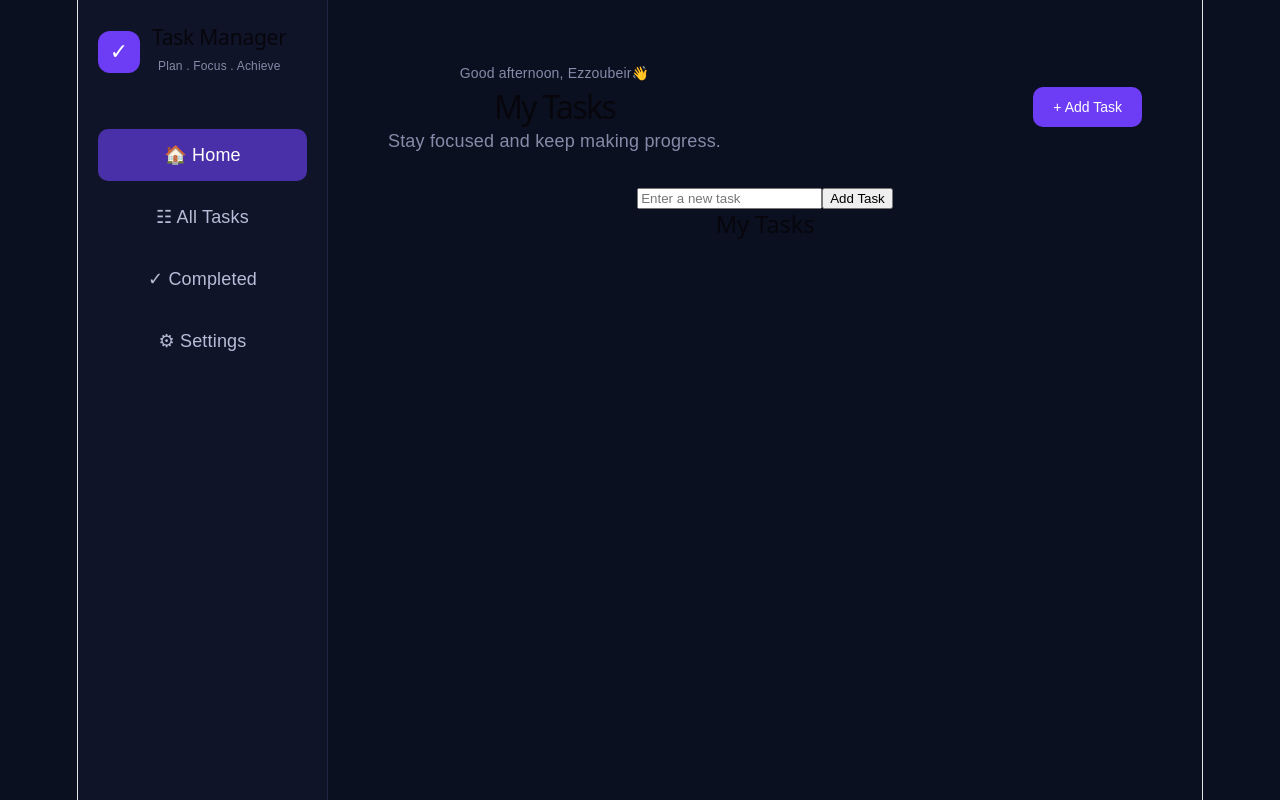
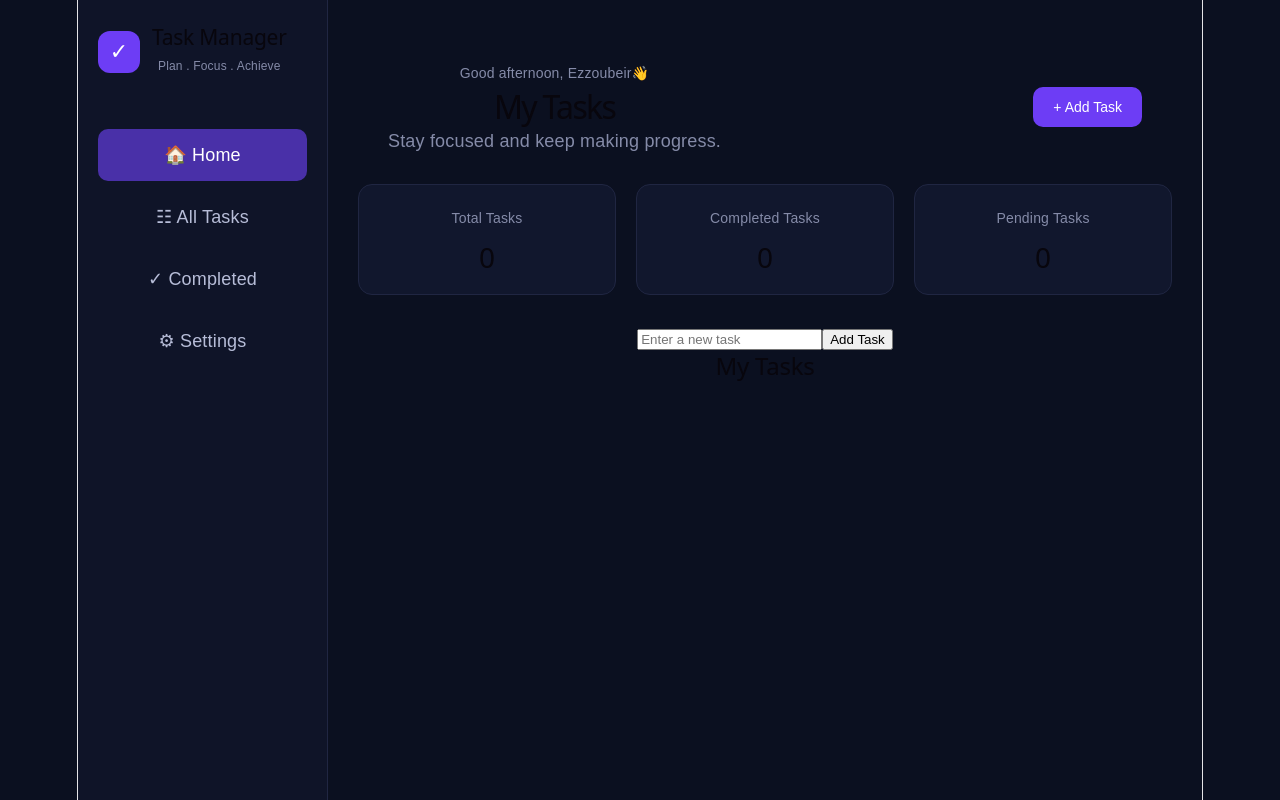
Before and after one commit to Ezzoubeir03/task-frontend, a React (Vite) app: page / in a window 1280 px wide. Built offline with nearby package versions, Linux system fonts and the light colour scheme.

Commit message:
six commit

```diff
--- a/src/App.css
+++ b/src/App.css
@@ -115,3 +115,28 @@ cursor:pointer;
 .add-task-button:hover {
   background: #7d50ff;
 }
+
+.task-overview {
+  display: grid;
+  grid-template-columns: repeat(3, 1fr);
+  gap: 20px;
+  margin-bottom: 30px;
+}
+
+.overview-card {
+  background: #11172d;
+  border: 1px solid #202642;
+  border-radius: 14px;
+  padding: 20px;
+}
+
+.overview-card p {
+  margin: 0;
+  color: #858ba8;
+  font-size: 14px;
+}
+
+.overview-card h2 {
+  margin: 10px 0 0;
+  font-size: 28px;
+}
--- a/src/App.jsx
+++ b/src/App.jsx
@@ -4,14 +4,18 @@ import TaskItem from "./components/TaskItem";
 import Sidebar from "./components/Sidebar";
 import "./App.css";
 import  DashboardHeader from "./components/DashboardHeader";
+import TaskOverview from "./components/TaskOverview";
 
 function App() {
+
   const [task, setTask] = useState("");
   const [tasks, setTasks] = useState([]);
 
   async function addTask() {
   if (task.trim() === "") return;
 
+
+  ////this is for connecting our frontend to the backend API
   try {
     const response = await fetch("http://localhost:8080/api/tasks", {
       method: "POST",
@@ -41,18 +45,41 @@ function App() {
     console.error("Failed to add task:", error);
      }
   }
+  async function updateTask(updatedTask){
+    try {
+      const response = await fetch(`http://localhost:8080/api/tasks/${updatedTask.id}`,{
+        method:"PUT",
+        headers : {
+          "Content-Type":"application/json",
+        },
+        body: JSON.stringify(updatedTask),
+      });
+      if (!response.ok){
+        console.error("Failed to update the task");
+        return;
+      }
+      const savedTask = await response.json();
+
+      setTasks(
+        tasks.map((task) => task.id ===savedTask.id ? savedTask : task)
+      );
+    } catch (error){
+      console.error("Failed to update task:", error);
+    }
+  }
   return (
     <div className ="app">
       <Sidebar />
       <main className="main">
        <DashboardHeader />
+        <TaskOverview tasks={tasks} />
         <TaskForm task={task} setTask={setTask} addTask={addTask} />
 
       {/* <button onClick={addTask}>Add Task </button> */}
       <h2>My Tasks</h2>
       <ul>
         {tasks.map((task) => (
-          <TaskItem key={task.id} task={task} />
+          <TaskItem key={task.id} task={task} updateTask={updateTask} />
         ))}
          </ul>
       </main>
--- a/src/components/DashboardHeader.jsx
+++ b/src/components/DashboardHeader.jsx
@@ -14,7 +14,9 @@ function DashboardHeader(){
             <button className="add-task-button">
                 + Add Task
             </button>
+
         </header>
+
     );
 
 }
--- a/src/components/TaskItem.jsx
+++ b/src/components/TaskItem.jsx
@@ -1,9 +1,18 @@
-function TaskItem({task}){
+function TaskItem({task, updateTask}){
+    async function handleToggle(){
+
+        const updatedTask = {...task, completed: !task.completed,};
+        await updateTask(updatedTask);
+    }
     return(
-        <div>
-            <h3>{task.title}</h3>
-            <p>{task.completed ? 'Completed': 'Not completed'}</p>
-        </div>
+        <li className="task-item">
+            <input type="checkbox" checked={task.completed} onChange={handleToggle} />
+
+            <span className={task.completed ? 'completed': ""}>
+                {task.title}
+            </span>
+        </li>
     );
+
 }
 export default TaskItem;
--- /dev/null
+++ b/src/components/TaskOverview.jsx
@@ -0,0 +1,32 @@
+function TaskOverview({ tasks }) {
+    const totalTasks = tasks.length;
+
+    const completedTasks = tasks.filter(
+        (task) => task.completed
+    ).length;
+
+    const pendingTasks = totalTasks - completedTasks;
+
+    return (
+        <div className="task-overview">
+
+            <div className="overview-card">
+                <p>Total Tasks</p>
+                <h2>{totalTasks}</h2>
+            </div>
+
+            <div className="overview-card">
+                <p>Completed Tasks</p>
+                <h2>{completedTasks}</h2>
+            </div>
+
+            <div className="overview-card">
+                <p>Pending Tasks</p>
+                <h2>{pendingTasks}</h2>
+            </div>
+
+        </div>
+    );
+}
+
+export default TaskOverview;
```
